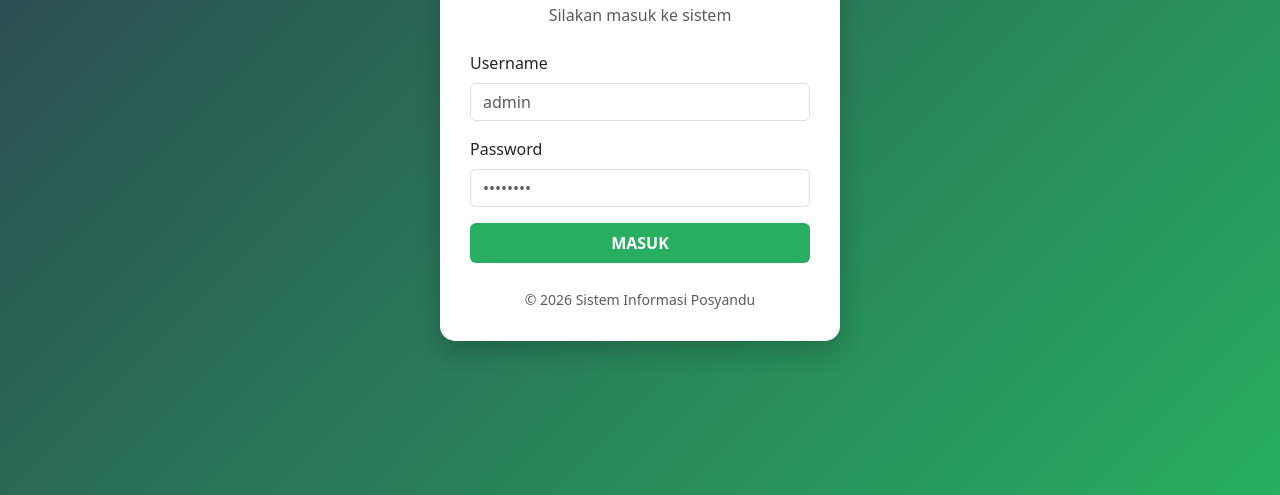
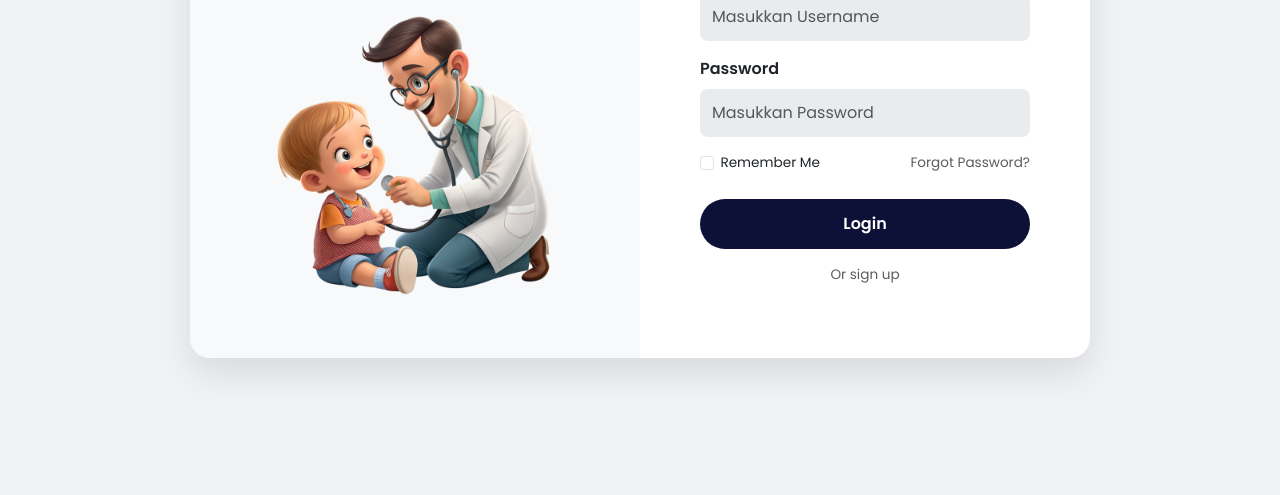
Before and after one commit to Udeenn/posyandu, a website: page public/index.html in a window 1280 px wide. Shown: the part 305-800 px from the top of the page. Drawn offline with nearby package versions, Linux system fonts and the light colour scheme.

Commit message:
feat: update ui login

```diff
--- a/public/index.html
+++ b/public/index.html
@@ -1,50 +1,122 @@
-<!DOCTYPE html>
+<!doctype html>
 <html lang="id">
   <head>
     <meta charset="UTF-8" />
     <meta name="viewport" content="width=device-width, initial-scale=1.0" />
-    <title>Login - Sistem Posyandu Lansia</title>
+    <title>Login - SIPOLTA</title>
     <link
       href="https://cdn.jsdelivr.net/npm/bootstrap@5.3.0/dist/css/bootstrap.min.css"
       rel="stylesheet"
     />
+    <link
+      href="https://fonts.googleapis.com/css2?family=Poppins:wght@400;600;700&display=swap"
+      rel="stylesheet"
+    />
     <style>
       body {
-        background: linear-gradient(135deg, #2c3e50, #27ae60);
+        background-color: #f0f2f5;
+        font-family: "Poppins", sans-serif;
         height: 100vh;
         display: flex;
         align-items: center;
         justify-content: center;
-        margin: 0;
       }
-      .login-card {
+      .login-container {
+        background: #ffffff;
+        border-radius: 20px;
+        overflow: hidden;
+        box-shadow: 0 15px 35px rgba(0, 0, 0, 0.1);
+        max-width: 900px;
         width: 100%;
-        max-width: 400px;
-        padding: 30px;
-        border-radius: 15px;
-        background: white;
-        box-shadow: 0 10px 25px rgba(0, 0, 0, 0.2);
+      }
+      .branding-side {
+        background-color: #f8f9fa;
+        padding: 50px;
+        display: flex;
+        flex-direction: column;
+        justify-content: center;
+        align-items: center;
+        text-align: center;
+      }
+      .logo-box img {
+        width: 80px;
+        margin-bottom: 15px;
+      }
+      .brand-title {
+        color: #0f3d2e;
+        font-weight: 800;
+        font-size: 2.5rem;
+        margin-bottom: 5px;
+      }
+      .brand-subtitle {
+        color: #1a5c41;
+        font-weight: 600;
+        font-size: 1.1rem;
+      }
+      .illustration img {
+        width: 100%;
+        max-width: 300px;
+        margin-top: 30px;
+      }
+      .form-side {
+        padding: 60px;
+      }
+      .form-side h2 {
+        font-weight: 700;
+        margin-bottom: 30px;
+      }
+      .form-label {
+        font-weight: 600;
+        margin-bottom: 8px;
+      }
+      .form-control {
+        background-color: #e9ecef;
+        border: none;
+        padding: 12px;
+        border-radius: 8px;
       }
       .btn-login {
-        background: #27ae60;
+        background-color: #0d1137;
         color: white;
-        border: none;
+        border-radius: 30px;
+        padding: 12px;
+        font-weight: 600;
+        margin-top: 20px;
+        transition: 0.3s;
       }
       .btn-login:hover {
-        background: #219150;
+        background-color: #1a226b;
         color: white;
+      }
+      .extra-links {
+        font-size: 0.85rem;
+        margin-top: 15px;
+      }
+      .error-msg {
+        display: none;
+        color: #dc3545;
+        font-size: 0.85rem;
+        margin-top: 10px;
       }
     </style>
   </head>
   <body>
-    <div class="login-card">
-      <div class="text-center mb-4">
-        <!-- Gunakan placeholder atau logo posyandu jika ada -->
-        <img src="https://via.placeholder.com/80" alt="Logo" class="mb-2" />
-        <h4 class="fw-bold">Posyandu Lansia</h4>
-        <p class="text-muted">Silakan masuk ke sistem</p>
+    <div class="login-container">
+      <div class="row g-0">
+        <!-- Sisi Kiri: Branding -->
+        <div class="col-md-6 branding-side">
+          <div class="logo-box"></div>
+          <h1 class="brand-title">SIPOLTA</h1>
+          <p class="brand-subtitle">Sistem Informasi Posyandu Balita</p>
+          <div class="illustration">
+            <!-- Ganti dengan path gambar ilustrasi keluarga/anak jika ada -->
+            <img src="assets/img/balita.webp" alt="Ilustrasi" />
+          </div>
         </div>
 
+        <!-- Sisi Kanan: Form -->
+        <div class="col-md-6 form-side">
+          <h2>Login</h2>
           <form id="formLogin">
             <div class="mb-3">
               <label class="form-label">Username</label>
@@ -52,7 +124,7 @@
                 type="text"
                 id="username"
                 class="form-control"
-            placeholder="admin"
+                placeholder="Masukkan Username"
                 required
               />
             </div>
@@ -62,24 +134,38 @@
                 type="password"
                 id="password"
                 class="form-control"
-            placeholder="••••••••"
+                placeholder="Masukkan Password"
                 required
               />
             </div>
-        <div
-          id="errorMessage"
-          class="text-danger small mb-3"
-          style="display: none"
+
+            <div class="d-flex justify-content-between extra-links">
+              <div class="form-check">
+                <input
+                  class="form-check-input"
+                  type="checkbox"
+                  id="rememberMe"
+                />
+                <label class="form-check-label" for="rememberMe"
+                  >Remember Me</label
                 >
+              </div>
+              <a href="#" class="text-decoration-none text-muted"
+                >Forgot Password?</a
+              >
+            </div>
+
+            <div id="errorMessage" class="error-msg">
               Username atau password salah!
             </div>
-        <button type="submit" class="btn btn-login w-100 py-2 fw-bold">
-          MASUK
-        </button>
+
+            <button type="submit" class="btn btn-login w-100">Login</button>
+
+            <div class="text-center mt-3 extra-links">
+              <span class="text-muted">Or sign up</span>
+            </div>
           </form>
-
-      <div class="text-center mt-4">
-        <small class="text-muted">&copy; 2026 Sistem Informasi Posyandu</small>
+        </div>
       </div>
     </div>
 
@@ -88,24 +174,19 @@
         .getElementById("formLogin")
         .addEventListener("submit", function (e) {
           e.preventDefault();
-
           const user = document.getElementById("username").value;
           const pass = document.getElementById("password").value;
           const errorMsg = document.getElementById("errorMessage");
 
-          // Verifikasi login sederhana
           if (user === "admin" && pass === "admin123") {
             sessionStorage.setItem("isLoggedIn", "true");
             sessionStorage.setItem("adminName", "Ammar");
-
-            // DISESUAIKAN: Mengarah ke rute /dashboard (server.js akan mengambil pages/dashboard.html)
             window.location.href = "/dashboard";
           } else {
             errorMsg.style.display = "block";
           }
         });
 
-      // Cek status login saat halaman dimuat
       if (sessionStorage.getItem("isLoggedIn") === "true") {
         window.location.href = "/dashboard";
       }
```
Also changed, not shown: public/js/app.js (+25 -0 lines), public/pages/dashboard.html (+4 -0 lines), public/pages/data-lansia.html (+2 -0 lines), public/pages/kunjungan.html (+2 -0 lines), public/pages/laporan.html (+3 -0 lines), public/pages/pemeriksaan.html (+3 -1 lines), public/assets/img/balita.svg (added), public/assets/img/balita.webp (added). Lines whose indentation alone changed are shown as unchanged.
